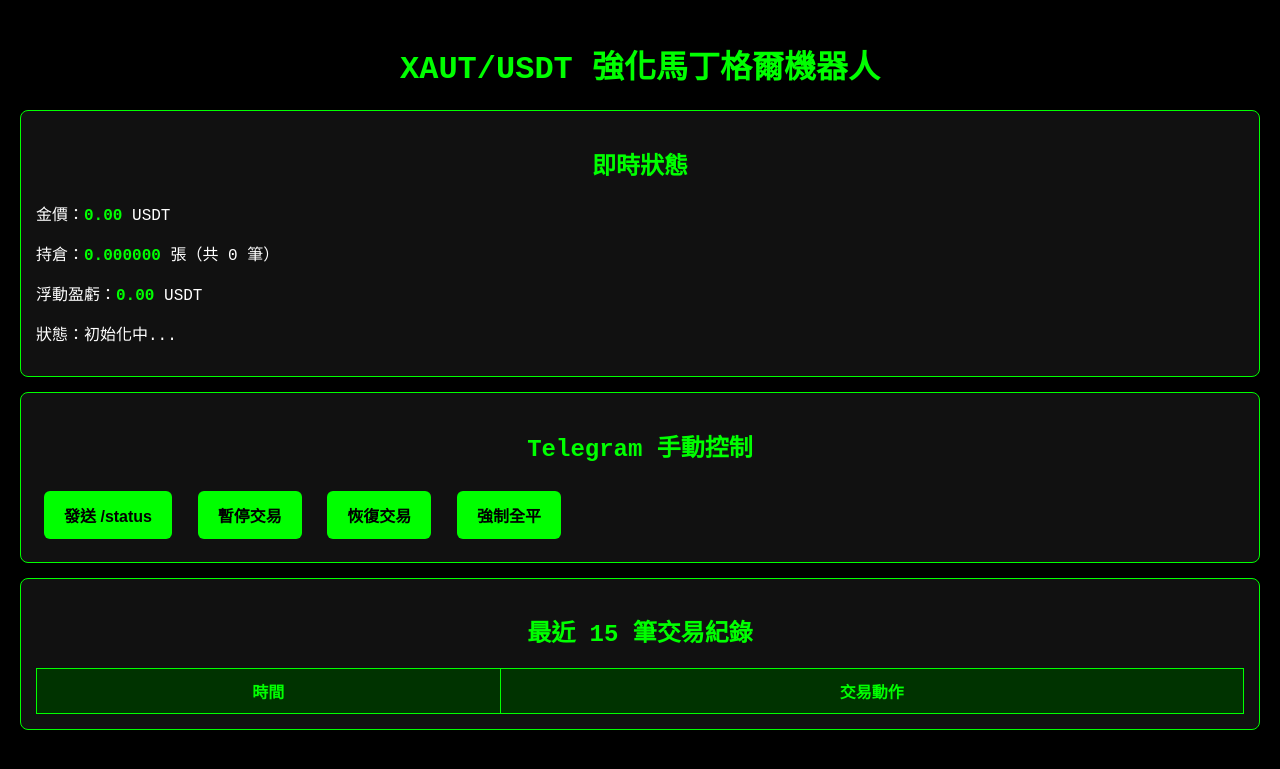
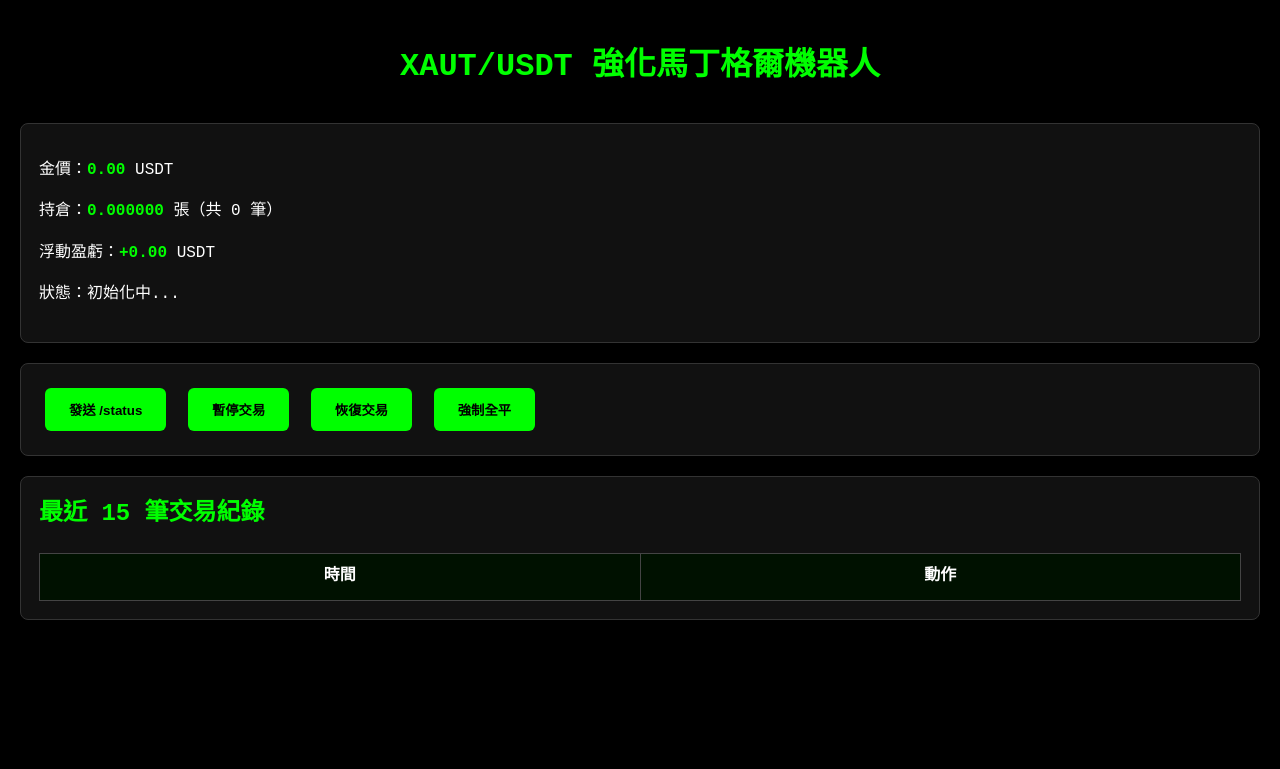
Before and after one commit to vincepeng518/BingX-Trader, a Flask app: page / in a window 1280 px wide. Shown: the top 769 px of the page. Run offline with Flask 3, Linux system fonts and the light colour scheme; data that the repository does not hold is empty.

Commit message:
儀表板極致黑白風：盈綠虧紅，其餘全白

```diff
--- a/templates/dashboard.html
+++ b/templates/dashboard.html
@@ -7,26 +7,26 @@
     <style>
         body {
             background: #000;
-            color: #fff;
-            font-family: 'Courier New', Consolas, monospace;
+            color: #ffffff;                    /* 所有文字預設白色 */
+            font-family: 'Courier New', monospace;
             margin: 0;
             padding: 20px;
+            line-height: 1.6;
         }
-        h1, h2 { color: #0f0; text-align: center; }
+        h1 { color: #0f0; text-align: center; margin-bottom: 30px; }
         .box {
             background: #111;
-            border: 1px solid #0f0;
-            padding: 15px;
-            margin: 15px 0;
+            border: 1px solid #333;
+            padding: 18px;
+            margin: 20px 0;
             border-radius: 8px;
         }
         button {
             background: #0f0;
             color: #000;
             border: none;
-            padding: 12px 20px;
-            margin: 8px;
-            font-size: 16px;
+            padding: 12px 24px;
+            margin: 6px;
             font-weight: bold;
             cursor: pointer;
             border-radius: 6px;
@@ -38,22 +38,21 @@
             margin-top: 10px;
         }
         th, td {
-            border: 1px solid #0f0;
+            border: 1px solid #444;
             padding: 10px;
             text-align: center;
+            color: #fff;                       /* 強制白色 */
         }
-        th { background: #003300; color: #0f0; }
-        tr:nth-child(even) { background: #0a0a0a; }
+        th { background: #001100; }
+        .pnl-green { color: #00ff00; font-weight: bold; }
+        .pnl-red   { color: #ff3333; font-weight: bold; }
         .highlight { color: #0f0; font-weight: bold; }
-        .red { color: #f66; }
-        .green { color: #0f0; }
     </style>
 </head>
 <body>
     <h1>XAUT/USDT 強化馬丁格爾機器人</h1>
 
     <div class="box">
-        <h2>即時狀態</h2>
         <p>金價：<span id="price" class="highlight">載入中...</span> USDT</p>
         <p>持倉：<span id="size" class="highlight">-</span> 張（共 <span id="count">0</span> 筆）</p>
         <p>浮動盈虧：<span id="pnl" class="highlight">-</span> USDT</p>
@@ -61,7 +60,6 @@
     </div>
 
     <div class="box">
-        <h2>Telegram 手動控制</h2>
         <button onclick="cmd('status')">發送 /status</button>
         <button onclick="cmd('pause')">暫停交易</button>
         <button onclick="cmd('resume')">恢復交易</button>
@@ -69,13 +67,10 @@
     </div>
 
     <div class="box">
-        <h2>最近 15 筆交易紀錄</h2>
+        <h2 style="color:#0f0;margin-top:0;">最近 15 筆交易紀錄</h2>
         <table>
             <thead>
-                <tr>
-                    <th>時間</th>
-                    <th>交易動作</th>
-                </tr>
+                <tr><th>時間</th><th>動作</th></tr>
             </thead>
             <tbody id="trades"></tbody>
         </table>
@@ -84,7 +79,6 @@
     <script>
         function cmd(action) {
             fetch(`/tg/${action}`);
-            alert('已執行 /' + action);
         }
 
         function update() {
@@ -94,14 +88,20 @@
                     document.getElementById('price').innerText = Number(d.price).toFixed(2);
                     document.getElementById('size').innerText = Number(d.long_size).toFixed(6);
                     document.getElementById('count').innerText = d.entries.length;
+                    document.getElementById('stat').innerText = d.status;
 
+                    // 盈虧專屬紅綠，其餘白色
                     const pnl = Number(d.total_pnl);
                     const pnlEl = document.getElementById('pnl');
                     pnlEl.innerText = pnl.toFixed(2);
-                    pnlEl.className = pnl >= 0 ? 'highlight green' : 'highlight red';
+                    if (pnl >= 0) {
+                        pnlEl.className = 'pnl-green';
+                        pnlEl.innerText = '+' + pnl.toFixed(2);
+                    } else {
+                        pnlEl.className = 'pnl-red';
+                    }
 
-                    document.getElementById('stat').innerText = d.status;
-
+                    // 交易紀錄
                     let tb = document.getElementById('trades');
                     tb.innerHTML = '';
                     (d.trades || []).slice(-15).reverse().forEach(t => {
```
